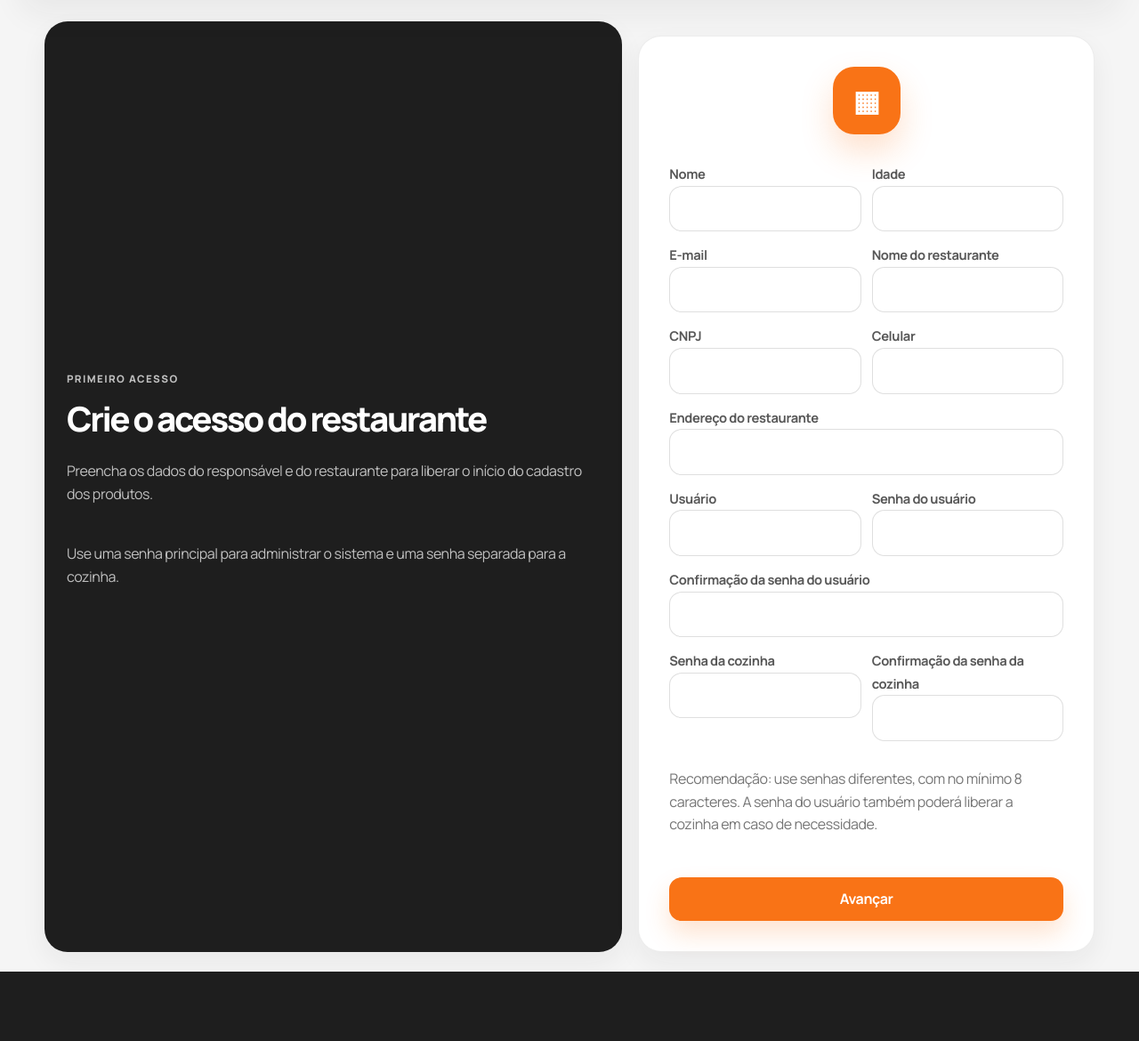
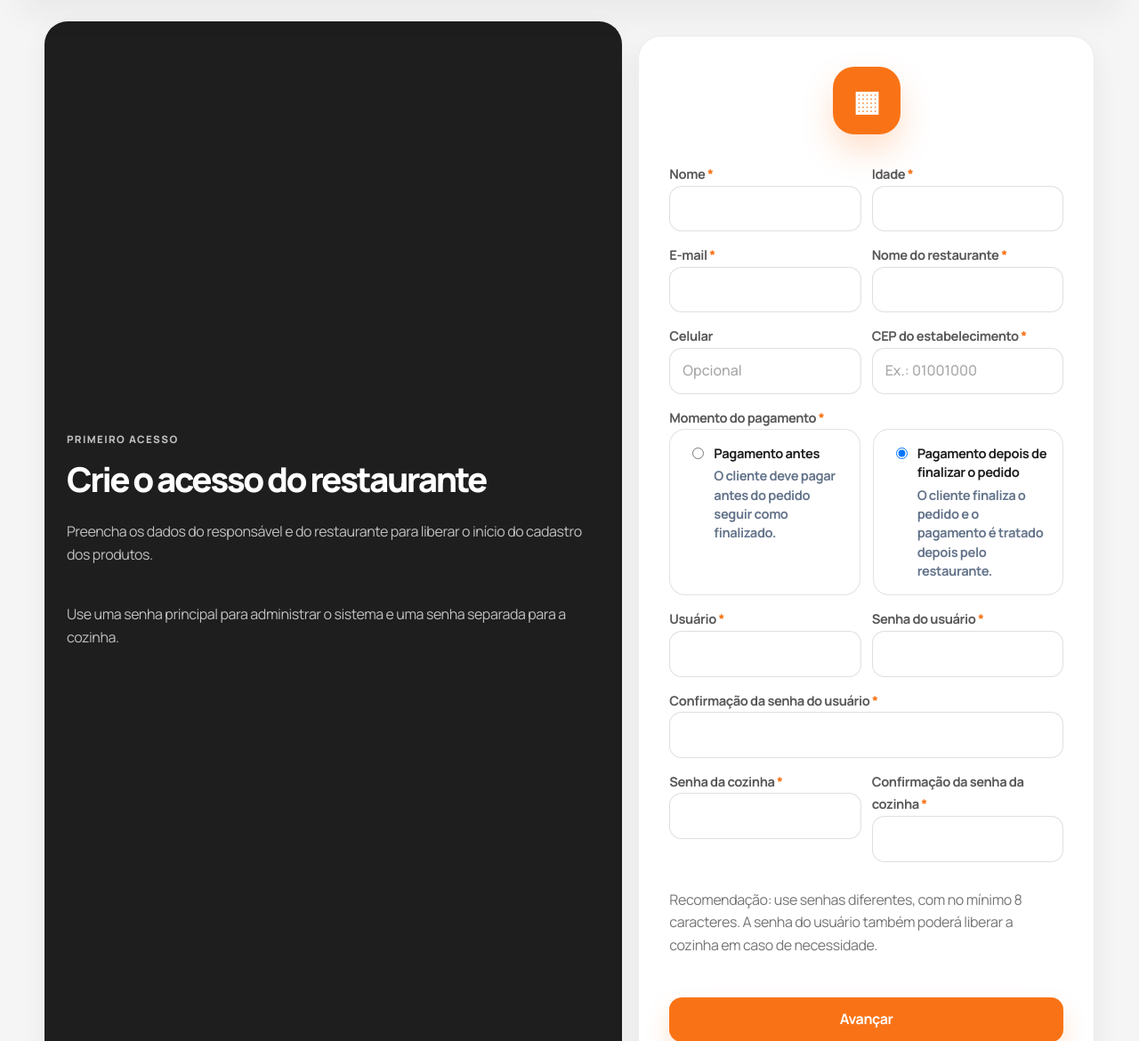
Before and after one commit to camisagilberto/restaurante_homolog, a Flask app: page /cadastro in a window 1280 px wide. Shown: the part 94-1264 px from the top of the page at 89% size. Before the commit the page ends 1186 px from the top, so only its background shows below. Run offline with Flask 3, Linux system fonts and the light colour scheme.

Commit message:
Update signup.html

```diff
--- a/app/templates/client/signup.html
+++ b/app/templates/client/signup.html
@@ -1,6 +1,54 @@
 {% extends 'base.html' %}
 {% block title %}Cadastro do restaurante{% endblock %}
 {% block content %}
+<style>
+  .payment-choice-grid {
+    display: grid;
+    grid-template-columns: repeat(2, minmax(0, 1fr));
+    gap: 14px;
+  }
+
+  .payment-choice-card {
+    display: grid;
+    grid-template-columns: auto 1fr;
+    gap: 12px;
+    align-items: flex-start;
+    padding: 16px;
+    border: 1px solid rgba(30, 30, 30, .12);
+    border-radius: 18px;
+    background: #ffffff;
+    cursor: pointer;
+  }
+
+  .payment-choice-card input {
+    margin-top: 4px;
+  }
+
+  .payment-choice-card strong {
+    display: block;
+    color: #1e1e1e;
+    margin-bottom: 4px;
+  }
+
+  .payment-choice-card span {
+    display: block;
+    color: #64748b;
+    line-height: 1.45;
+    font-size: .92rem;
+  }
+
+  .required-mark {
+    color: #f97316;
+    font-weight: 900;
+  }
+
+  @media (max-width: 720px) {
+    .payment-choice-grid {
+      grid-template-columns: 1fr;
+    }
+  }
+</style>
+
 <section class="auth-layout">
   <div class="auth-copy panel panel-accent">
     <p class="eyebrow">Primeiro acesso</p>
@@ -14,65 +62,81 @@
 
     <div class="form-row">
       <div>
-        <label for="owner_name">Nome</label>
+        <label for="owner_name">Nome <span class="required-mark">*</span></label>
         <input id="owner_name" type="text" name="owner_name" autocomplete="name" required>
       </div>
       <div>
-        <label for="age">Idade</label>
+        <label for="age">Idade <span class="required-mark">*</span></label>
         <input id="age" type="number" name="age" min="1" max="120" required>
       </div>
     </div>
 
     <div class="form-row">
       <div>
-        <label for="email">E-mail</label>
+        <label for="email">E-mail <span class="required-mark">*</span></label>
         <input id="email" type="email" name="email" autocomplete="email" required>
       </div>
       <div>
-        <label for="restaurant_name">Nome do restaurante</label>
+        <label for="restaurant_name">Nome do restaurante <span class="required-mark">*</span></label>
         <input id="restaurant_name" type="text" name="restaurant_name" required>
       </div>
     </div>
 
     <div class="form-row">
       <div>
-        <label for="cnpj">CNPJ</label>
-        <input id="cnpj" type="text" name="cnpj" inputmode="numeric" required>
+        <label for="cell_phone">Celular</label>
+        <input id="cell_phone" type="tel" name="cell_phone" autocomplete="tel" placeholder="Opcional">
       </div>
       <div>
-        <label for="cell_phone">Celular</label>
-        <input id="cell_phone" type="tel" name="cell_phone" autocomplete="tel" required>
+        <label for="restaurant_address">CEP do estabelecimento <span class="required-mark">*</span></label>
+        <input id="restaurant_address" type="text" name="restaurant_address" inputmode="numeric" maxlength="9" placeholder="Ex.: 01001000" required>
       </div>
     </div>
 
     <div>
-      <label for="restaurant_address">Endereço do restaurante</label>
-      <input id="restaurant_address" type="text" name="restaurant_address" autocomplete="street-address" required>
+      <label>Momento do pagamento <span class="required-mark">*</span></label>
+      <div class="payment-choice-grid">
+        <label class="payment-choice-card" for="pay_before">
+          <input id="pay_before" type="radio" name="order_payment_mode" value="pay_before" required>
+          <span>
+            <strong>Pagamento antes</strong>
+            <span>O cliente deve pagar antes do pedido seguir como finalizado.</span>
+          </span>
+        </label>
+
+        <label class="payment-choice-card" for="pay_after">
+          <input id="pay_after" type="radio" name="order_payment_mode" value="pay_after" checked required>
+          <span>
+            <strong>Pagamento depois de finalizar o pedido</strong>
+            <span>O cliente finaliza o pedido e o pagamento é tratado depois pelo restaurante.</span>
+          </span>
+        </label>
+      </div>
     </div>
 
     <div class="form-row">
       <div>
-        <label for="username">Usuário</label>
+        <label for="username">Usuário <span class="required-mark">*</span></label>
         <input id="username" type="text" name="username" autocomplete="username" required>
       </div>
       <div>
-        <label for="password">Senha do usuário</label>
+        <label for="password">Senha do usuário <span class="required-mark">*</span></label>
         <input id="password" type="password" name="password" autocomplete="new-password" minlength="8" required>
       </div>
     </div>
 
     <div>
-      <label for="password_confirm">Confirmação da senha do usuário</label>
+      <label for="password_confirm">Confirmação da senha do usuário <span class="required-mark">*</span></label>
       <input id="password_confirm" type="password" name="password_confirm" autocomplete="new-password" minlength="8" required>
     </div>
 
     <div class="form-row">
       <div>
-        <label for="kitchen_password">Senha da cozinha</label>
+        <label for="kitchen_password">Senha da cozinha <span class="required-mark">*</span></label>
         <input id="kitchen_password" type="password" name="kitchen_password" autocomplete="new-password" minlength="8" required>
       </div>
       <div>
-        <label for="kitchen_password_confirm">Confirmação da senha da cozinha</label>
+        <label for="kitchen_password_confirm">Confirmação da senha da cozinha <span class="required-mark">*</span></label>
         <input id="kitchen_password_confirm" type="password" name="kitchen_password_confirm" autocomplete="new-password" minlength="8" required>
       </div>
     </div>
```
